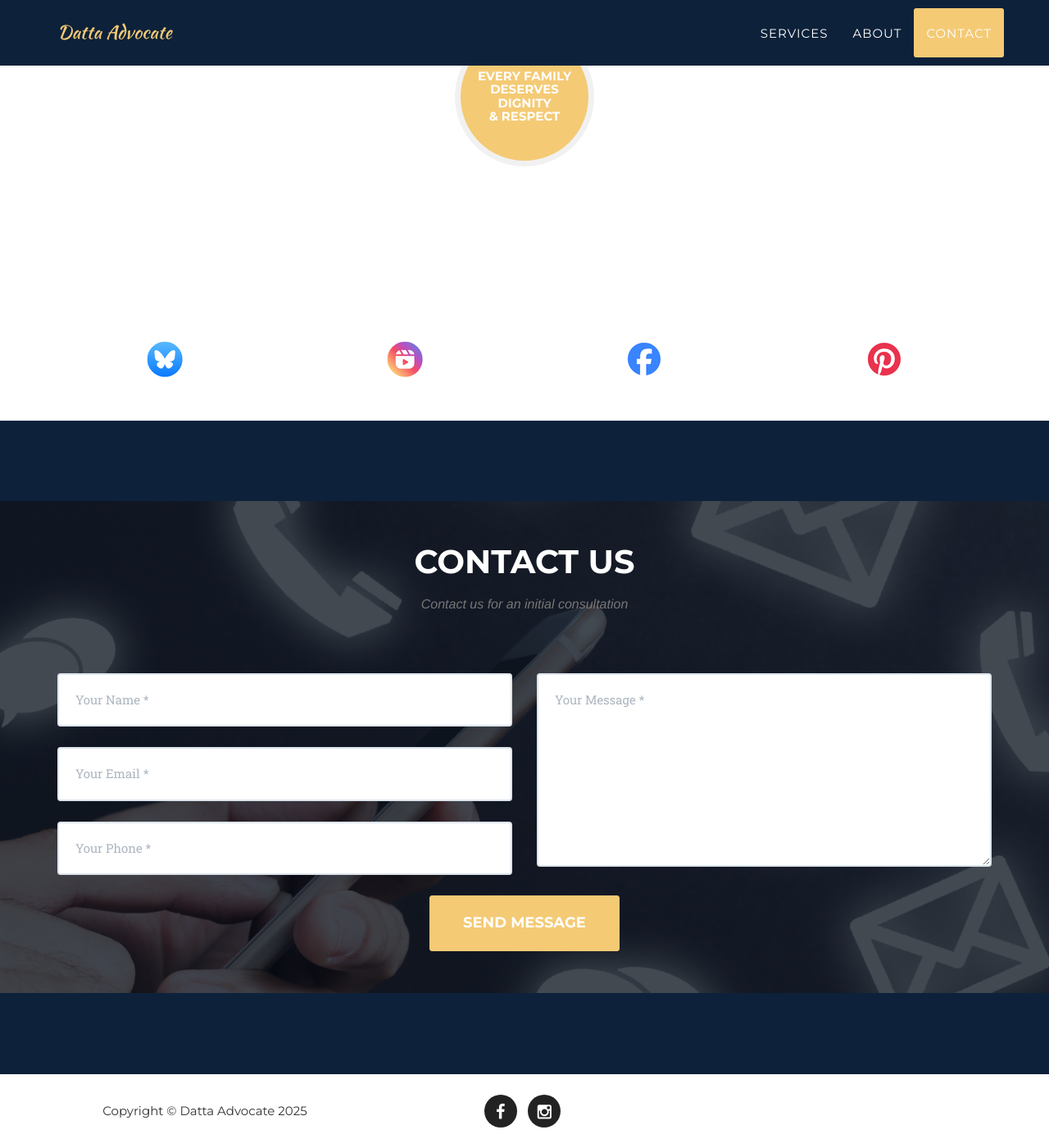
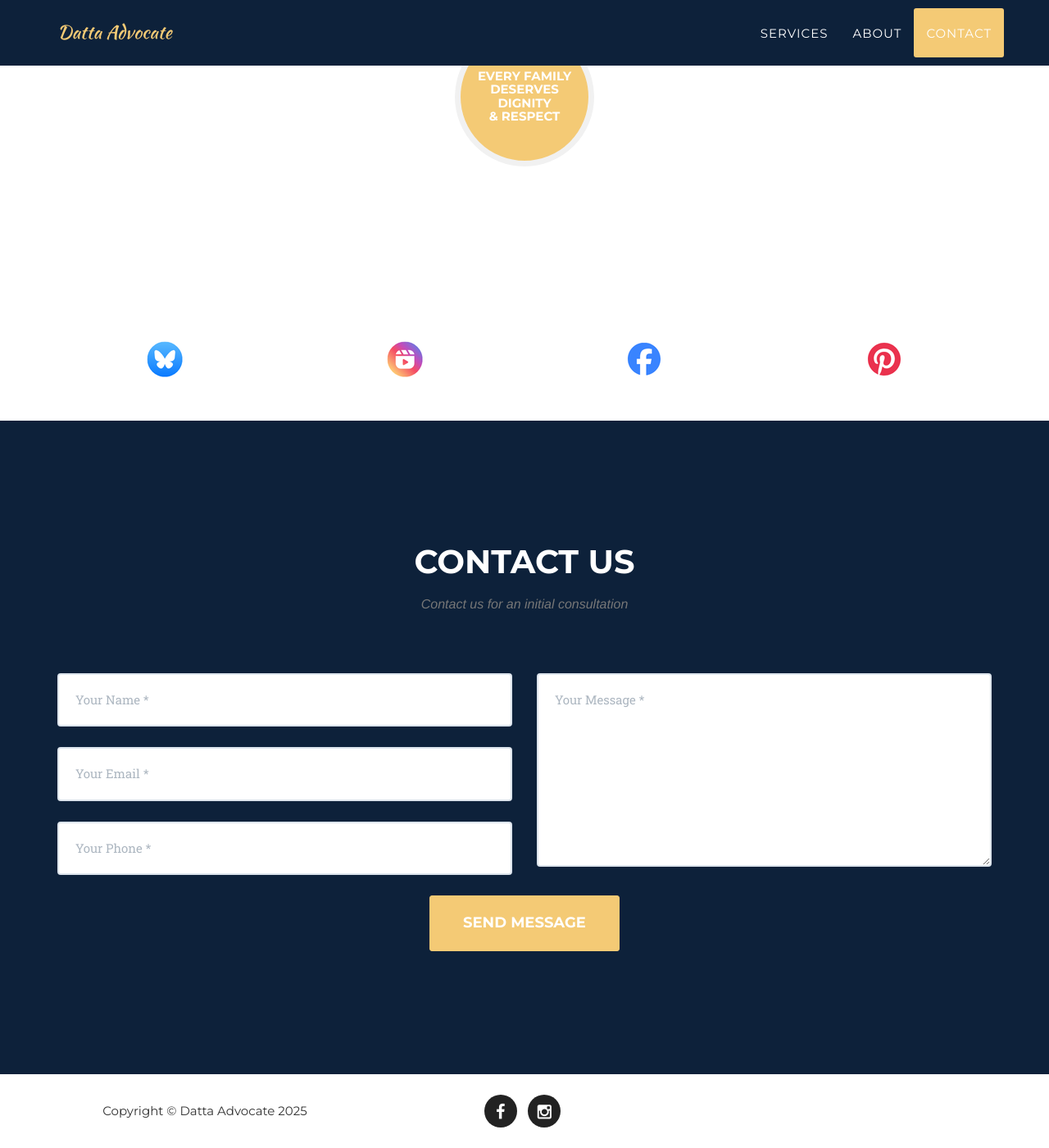
Before and after one commit to neeradatta/dattaadvocate.com, a Jekyll site: the page built from index.html, in a window 1280 px wide and 1400 px high, scrolled down 3715 px. Shown: the whole window at 82% size. Built offline with Jekyll 4.4.1, drawn with Linux system fonts in a browser that asks for light colours; some web fonts are replaced.

Commit message:
added images for footer

```diff
--- a/_includes/css/agency.css
+++ b/_includes/css/agency.css
@@ -658,7 +658,7 @@
 
 section#contact {
     background-color: #0d213a;
-    background-image: url('{{ site.baseurl }}/img/footer-phone.png');
+    background-image: url('{{ site.baseurl }}/img/footer-plain.png');
     background-position: center;
     background-repeat: no-repeat;
 }
```
Also changed, not shown: img/footer-envelope.png (added), img/footer-plain.png (added).
